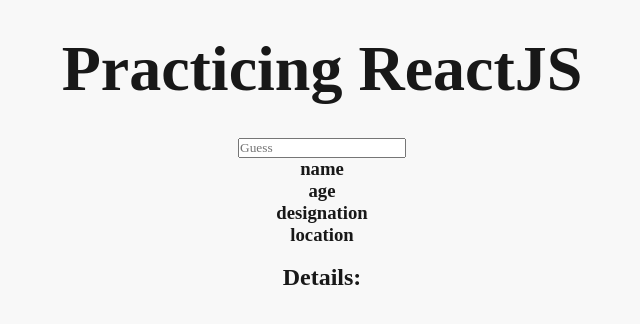
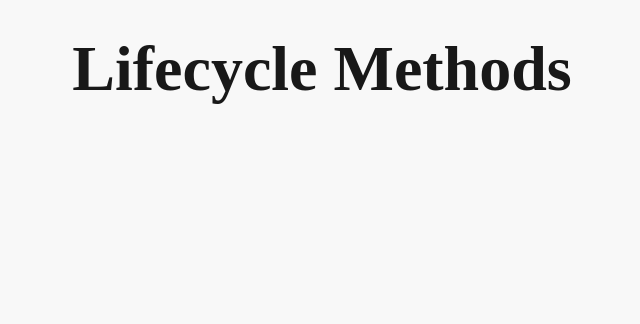
Before and after one commit to suyashpradhan/advance-react, a React (Create React App) app: page / in a window 1280 px wide. Shown: the top 324 px of the page, without its empty margins (318-958 px from the left). Built offline with nearby package versions, Linux system fonts and the light colour scheme.

Commit message:
Lifecycle Methods

```diff
--- /dev/null
+++ b/src/Lifecycle Methods/App.js
@@ -0,0 +1,18 @@
+import React, { Component } from "react";
+import "../App.css";
+
+class App extends Component {
+  constructor() {
+    super();
+    this.setState = {};
+  }
+  render() {
+    return (
+      <div>
+        <h1>Lifecycle Methods</h1>
+      </div>
+    );
+  }
+}
+
+export default App;
--- a/src/List.js
+++ /dev/null
@@ -1,55 +0,0 @@
-import React, { useState } from "react";
-import "./App.css";
-
-let usersObj = {
-  name: "Suyash",
-  age: 24,
-  designation: "UI Developer",
-  location: "Mumbai",
-};
-
-let usersArr = Object.keys(usersObj);
-
-function List() {
-  let [input, setInput] = useState("");
-
-  function clickHandler(item) {
-    setInput(usersObj[item]);
-  }
-
-  function inputHandler(e) {
-    let userInput = e.target.value;
-    input = usersObj[userInput];
-
-    if (input) {
-      setInput(input);
-    } else {
-      setInput("No Details:(");
-    }
-  }
-
-  return (
-    <div>
-      <h1>Practicing ReactJS</h1>
-
-      <input placeholder="Guess" onChange={inputHandler}></input>
-
-      {usersArr.map(function (item, index) {
-        return (
-          <h3
-            style={{ cursor: "pointer" }}
-            key={index}
-            onClick={() => clickHandler(item)}
-          >
-            {item}
-          </h3>
-        );
-      })}
-
-      <br />
-      <h2>Details: {input}</h2>
-    </div>
-  );
-}
-
-export default List;
--- a/src/index.js
+++ b/src/index.js
@@ -1,10 +1,10 @@
 import React from "react";
 import ReactDOM from "react-dom";
-import List from "./List";
+import App from "./Lifecycle Methods/App";
 
 ReactDOM.render(
   <React.StrictMode>
-    <List />
+    <App />
   </React.StrictMode>,
   document.getElementById("root")
 );
```
Also changed, not shown: src/Counter.js (deleted, +0 -26 lines), 1 other file (tests, documents, lock files or other folders).
